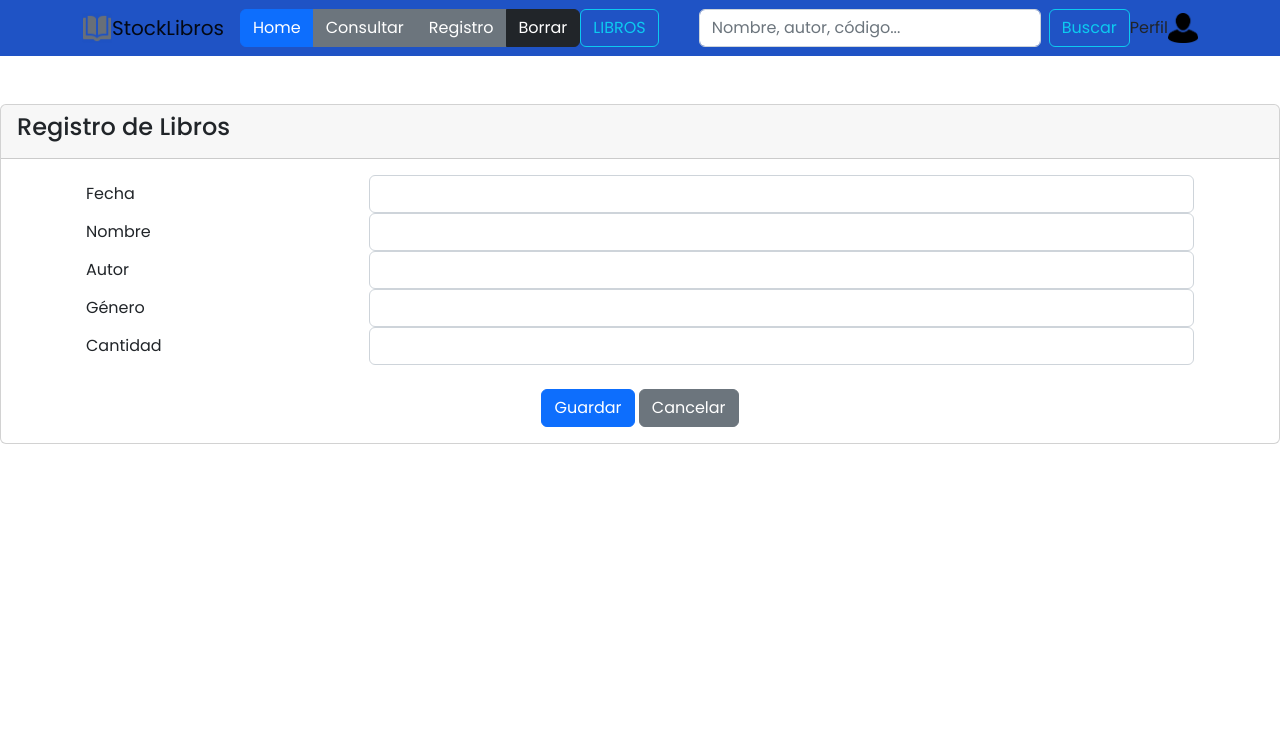
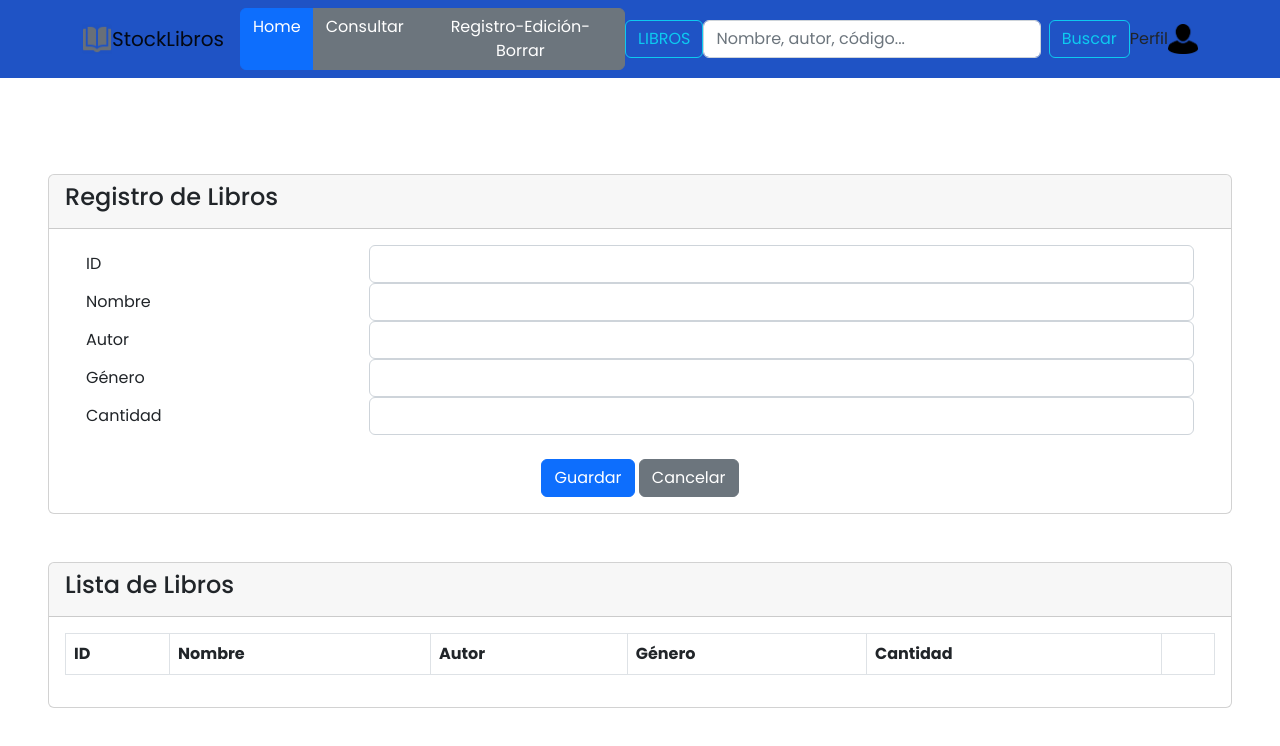
Before and after one commit to samueldazadaza/app-crud-libros, a plain HTML site: page Registro.html in a window 1280 px wide. Drawn offline with nearby package versions, Linux system fonts and the light colour scheme; files that its build step writes are made by us from their sources.

Commit message:
Update Registro.html

```diff
--- a/Registro.html
+++ b/Registro.html
@@ -22,8 +22,7 @@
                     <div class="btn-group" style="text-align:left;">
                         <a href="Home.html" class="btn btn-primary" type="button">Home</a>
                         <a href="Consultar.html" class="btn btn-secondary">Consultar</a>
-                        <a href="Registro.html" class="btn btn-secondary">Registro</a>
-                        <a href="Borrar.html" class="btn btn-dark">Borrar</a>
+                        <a href="Registro.html" class="btn btn-secondary">Registro-Edición-Borrar</a>
                     </div>
                     <div class="nav-item">
                         <a href="#" class="btn btn-outline-info" type="button">LIBROS</a>
@@ -44,49 +43,53 @@
         <br>
         <br>
 
-        <div class="card">
+        <div class="card m-5">
             <div class="card-header">
                 <h4>Registro de Libros</h4>
             </div>
                 <div class="card-body container">
-                    <form class="form" role="form" autocomplete="off">
+                    <form class="form" role="form" autocomplete="off" onsubmit="onFormSubmit()">
                             <div class="form-group row">
-                            <label class="col-lg-3 col-form-label form-control-label">Fecha</label>
+                                    <label class="col-lg-3 col-form-label form-control-label">ID</label>
                                     <div class="col-lg-9">
-                                <input class="form-control" type="text" >
+                                        <input class="form-control" type="number" id="id" >
                                     </div>
                             </div>
                             <div class="form-group row">
                                 <label class="col-lg-3 col-form-label form-control-label">
                                         Nombre</label>
                                 <div class="col-lg-9">
-                                <input class="form-control" type="text" >
+                                        <input class="form-control" type="text" name="nombre" id="nombre">
                                 </div>
                             </div>
+
                             <div class="form-group row">
                                 <label class="col-lg-3 col-form-label form-control-label">
                                         Autor</label>
                                 <div class="col-lg-9">
-                                <input class="form-control" type="text" >
+                                        <input class="form-control" type="text" name="autor" id="autor">
                                 </div>
                             </div>
+
                             <div class="form-group row">
                                 <label class="col-lg-3 col-form-label form-control-label">Género</label>
                                 <div class="col-lg-9">
-                                <input class="form-control" type="text">
+                                    <input class="form-control" type="text" name="genero" id="genero">
                                 </div>
                             </div>
+
                             <div class="form-group row">
                                 <label class="col-lg-3 col-form-label form-control-label">Cantidad</label>
                                 <div class="col-lg-9">
-                                <input class="form-control" type="number">
+                                    <input class="form-control" type="number" name="cantidad" id="cantidad">
                                 </div>
                             </div>
 
                             <br>
-                        <div class="form-group row">
+
+                            <div class="form-group row" class="form_action--button">
                                 <div class="col-lg-12 text-center">
-                                <input type="button" class="btn btn-primary"
+                                    <input type="submit" class="btn btn-primary"
                                             value="Guardar">
                                     <input type="reset" class="btn btn-secondary" value="Cancelar">
                                 </div>
@@ -94,9 +97,39 @@
                     </form>
                 </div>
         </div>
+
+        <div class="tab-content m-5" id="myTabContent">
+            <div class="tab-pane fade show active" id="list" role="tabpanel" aria-labelledby="list-tab">
+                <div class="card">
+                    <div class="card-header">
+                        <h4>Lista de Libros</h4>
+                    </div>
+                    <div class="card-body">
+                        <div class="table-responsive">
+                            <table id="storeList" class="table table-bordered table-hover table-striped">
+                                <thead class="thead-light">
+                                <tr>
+                                    <th scope="col">ID</th>
+                                    <th scope="col">Nombre</th>
+                                    <th scope="col">Autor</th>
+                                    <th scope="col">Género</th>
+                                    <th scope="col">Cantidad</th>
+                                    <th scope="col"></th>
+
+                                </tr>
+                                </thead>
+
+                                <tbody>
+
+                                </tbody>
+                            </table>
+                        </div>
+                    </div>
+                </div>
             </div>
         </div>
 
+    <script type="text/javascript" src="./script.js"></script>
 
 </body>
 </html>
```
Lines whose indentation alone changed are shown as unchanged.
